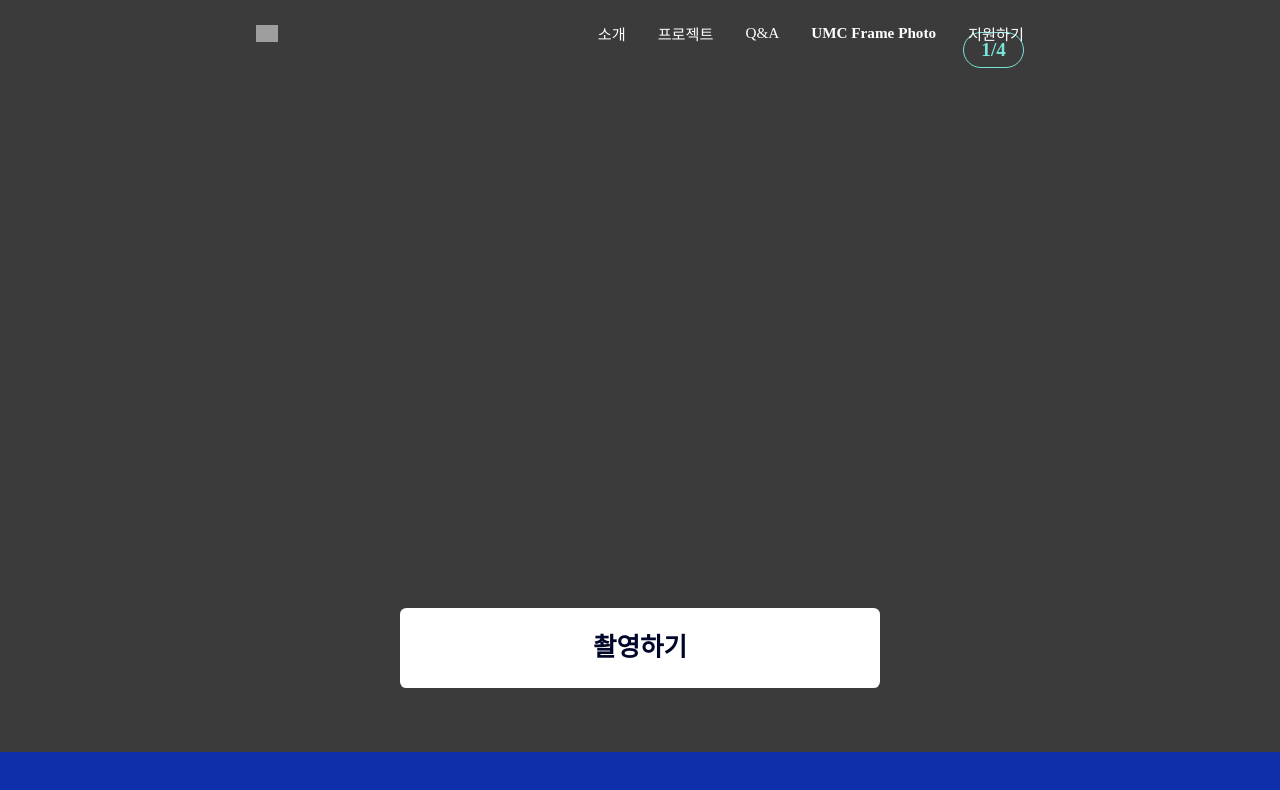
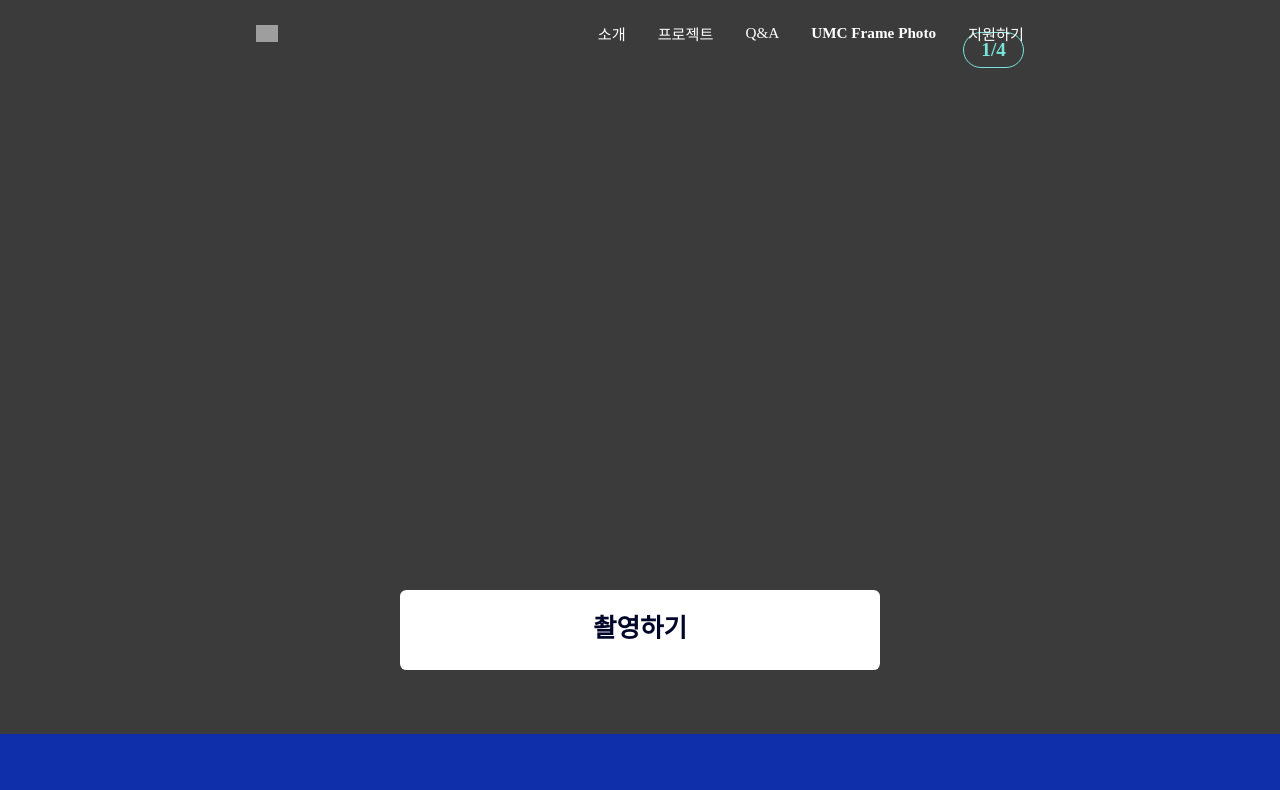
Before and after one commit to 7th-UMC/FE, a React (Vite) app: page /photo in a window 1280 px wide. Shown: the top 790 px of the page. Built offline with nearby package versions, Linux system fonts and the light colour scheme; no server answers; grey boxes are pictures that could not be loaded; a web font is replaced by a local one.

Commit message:
💄 헤더 변경에 따른 height 수정

```diff
--- a/src/components/Photo/PhotoYes.jsx
+++ b/src/components/Photo/PhotoYes.jsx
@@ -27,7 +27,7 @@ const fadeout = keyframes`
 
 const PhotoContainer = styled.div`
     width: 100%;
-    height: calc(100vh - 6rem);
+    height: calc(100vh - 8.3rem);
     display: flex;
     justify-content: center;
     position: relative;
```
